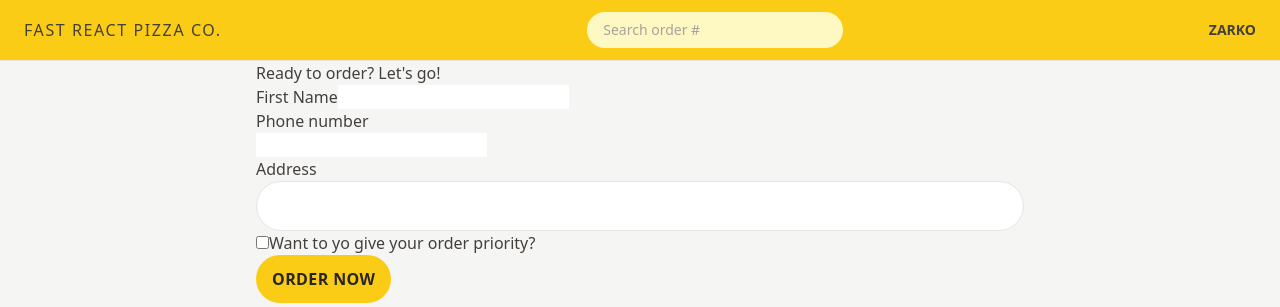
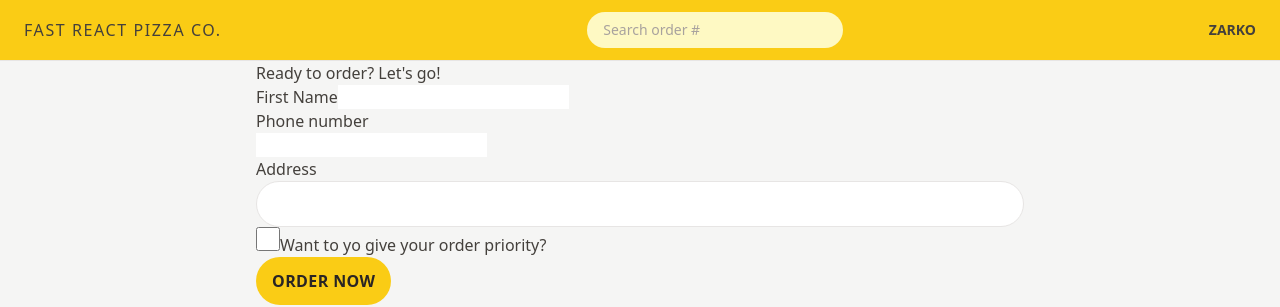
Before and after one commit to SenseiZarkoDukic/fast-react-pizza, a React (Vite) app: page /order/new in a window 1280 px wide. Shown: the top 307 px of the page. Built offline with nearby package versions, Linux system fonts and the light colour scheme.

Commit message:
Add styling to the checkbox input field in CreateOrder compenent

```diff
--- a/src/features/order/CreateOrder.jsx
+++ b/src/features/order/CreateOrder.jsx
@@ -64,7 +64,7 @@ function CreateOrder() {
           <label>Address</label>
           <div>
             <input
-              className="w-full rounded-full border border-stone-200 px-4 py-2 text-sm transition-all duration-300 focus:outline-none focus:ring focus:ring-yellow-400 md:px-6 md:py-3 md:text-base"
+              className="w-full rounded-full border border-stone-200 px-4 py-2 text-sm transition-all duration-300 focus:outline-none focus:ring focus:ring-yellow-400 md:px-6 md:py-3"
               type="text"
               name="address"
               required
@@ -74,6 +74,7 @@ function CreateOrder() {
 
         <div>
           <input
+            className="h-6 w-6 accent-yellow-400 focus:outline-none focus:ring focus:ring-yellow-400 focus:ring-offset-2"
             type="checkbox"
             name="priority"
             id="priority"
```
